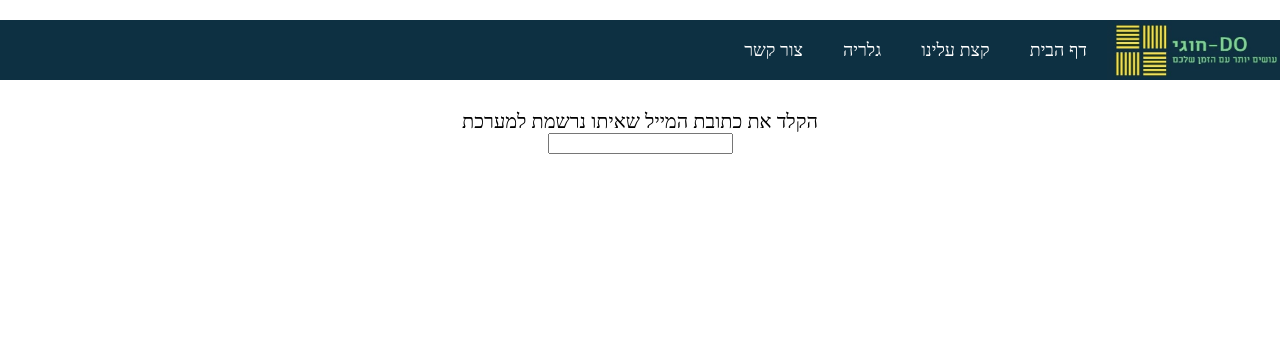
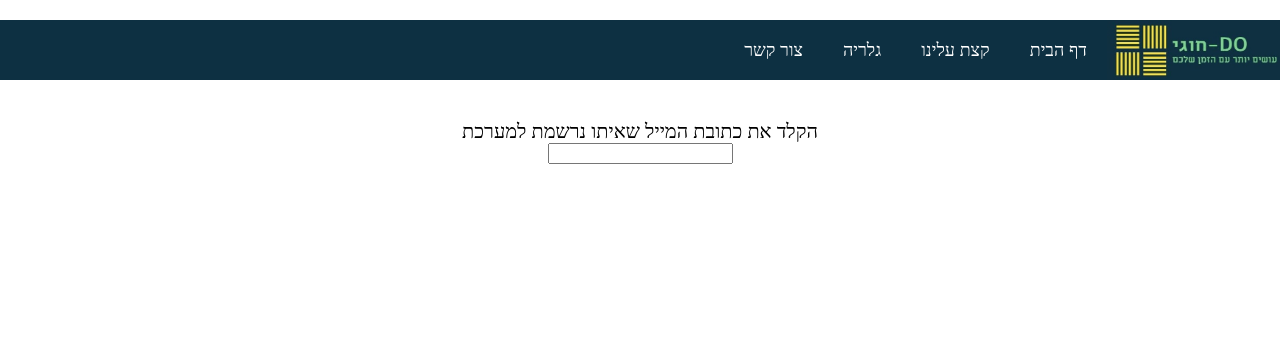
Before and after one commit to netanella/do-hugi, a PHP site: page /updatepassword.html in a window 1280 px wide. Shown: the top 340 px of the page. Run offline with PHP 8.4, Linux system fonts and the light colour scheme.

```diff
--- a/stylelee.css
+++ b/stylelee.css
@@ -11,7 +11,7 @@
     background-color: white;
     text-align: center;
     font-size: 20px;
-    padding: 30px;
+    padding: 40px;
 
 
 }
@@ -23,7 +23,7 @@
     background-color: white;
     text-align: center;
     font-size: 20px;
-    padding: 20px;
+    padding: 30px;
 }
 
 #sign-up-form {
```
Also changed, not shown: 1 other file.
